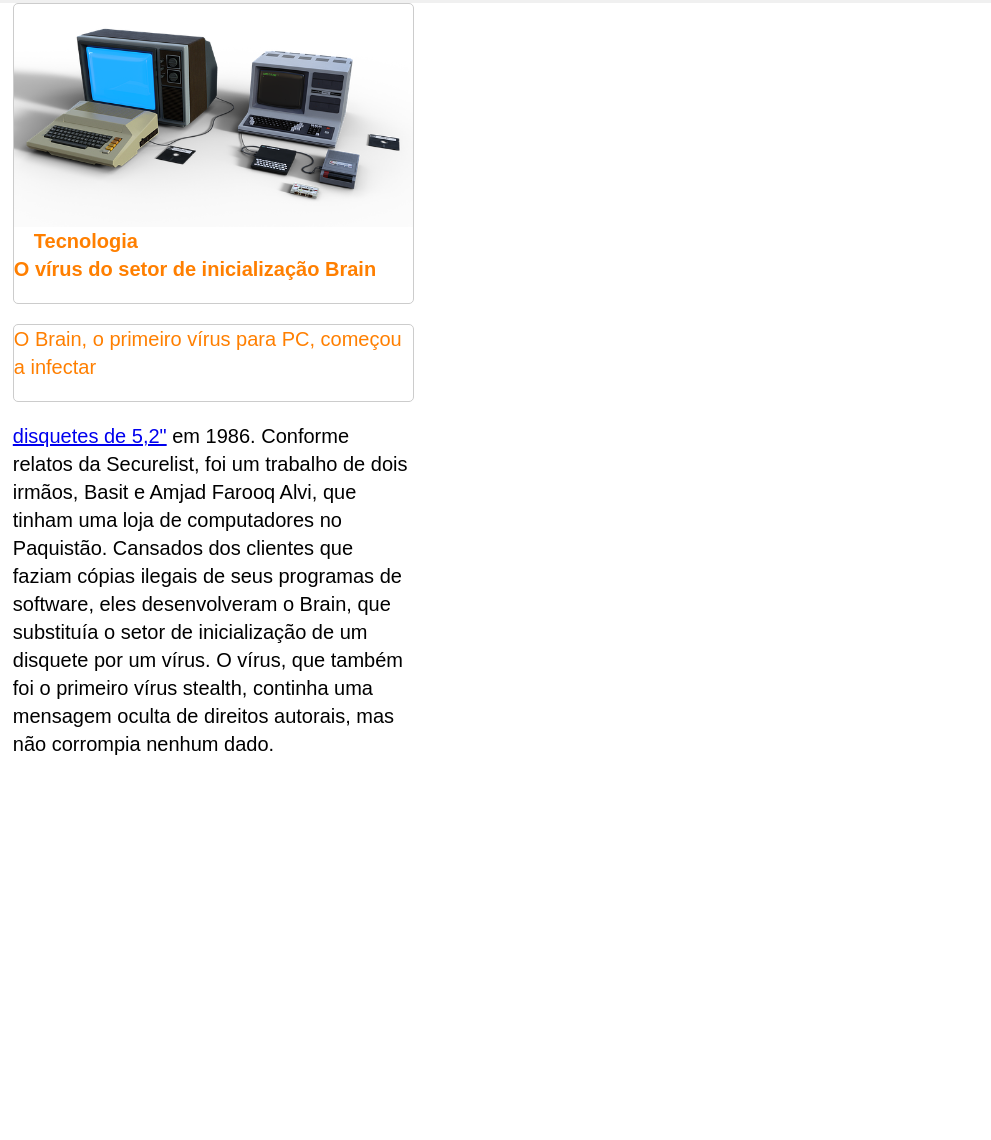
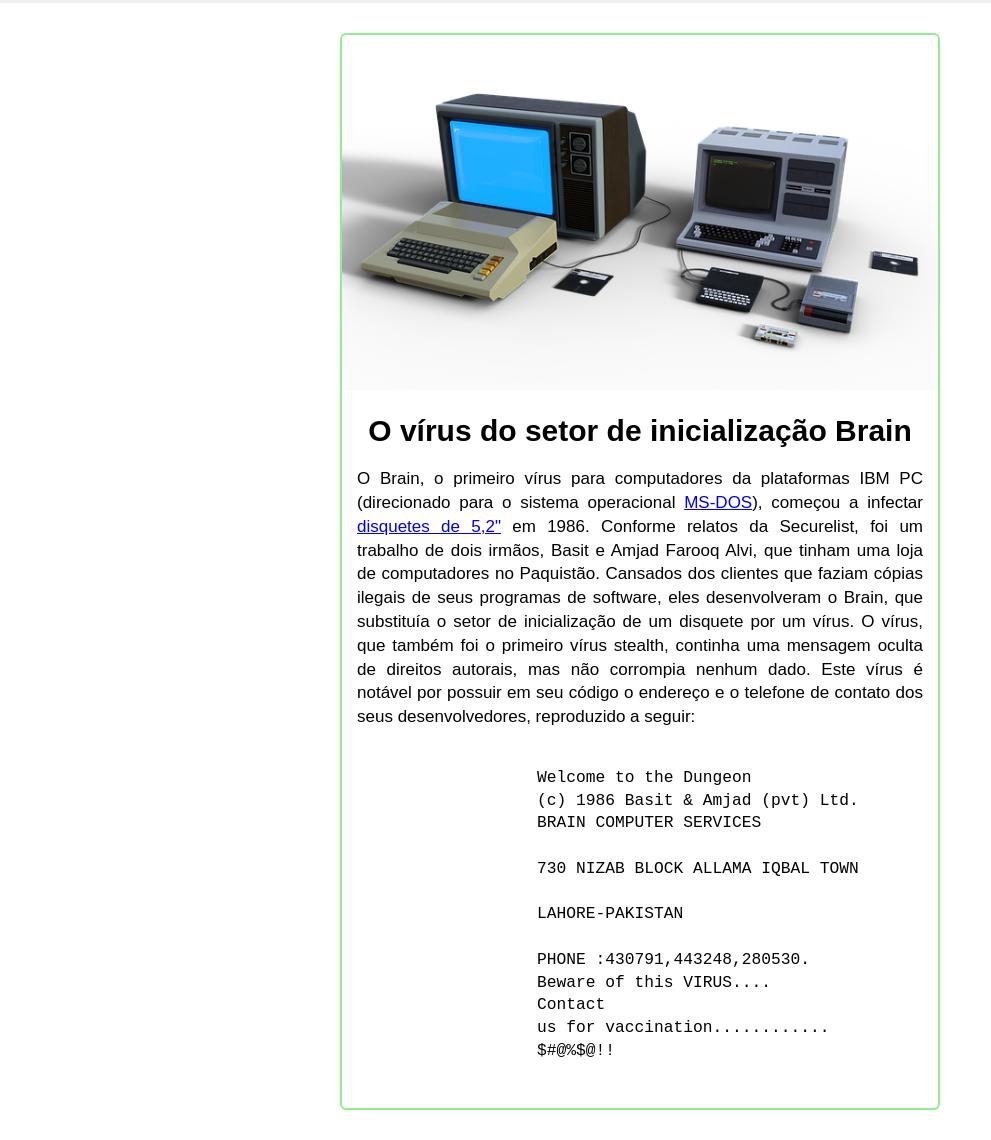
Before and after one commit to eduardodarocha/jornal-icj, a plain HTML site: page src/noticia1.html in a window 1280 px wide. Shown: the part 67-1207 px from the top of the page, without its empty margins (0-991 px from the left). Before the commit the page ends 825 px from the top, so only its background shows below. Drawn offline with Linux system fonts and the light colour scheme.

Commit message:
Commit com novas paginas de noticias
completado noticias1.html e inserido noticias2.html e videosnews.html

```diff
--- a/css/estilo.css
+++ b/css/estilo.css
@@ -190,3 +190,31 @@
     background: #555;
     margin-left: 1.5em;
 }
+
+.secaonews {
+    width: 600px;
+    margin: 30px auto 30px;
+    align-content: center;
+}
+
+.containernews {
+    border: 2px solid lightgreen;
+    border-radius: 6px;
+}
+
+.containernews img,
+iframe {
+    display: flex;
+    margin: 20px auto 20px auto;
+}
+
+.titulonews {
+    text-align: center;
+    font-size: 30px;
+}
+
+#newsmain {
+    text-align: justify;
+    padding: 15px;
+    font-size: 17px;
+}
--- a/src/noticia1.html
+++ b/src/noticia1.html
@@ -24,7 +24,7 @@
             <button class="menu-abrir">Abre Menu</button>
 
             <h1 class="logo">
-                <img src="/img/logo.svg" alt="logo do site">
+                <a href="../index.html"><img src="/img/logo.svg" alt="logo do site"></a>
             </h1>
 
             <nav class="barra-nav">
@@ -44,18 +44,38 @@
     </header>
 
 
-    <div class="secao">
-        <a class="tv chamada normal famosos">
+    <div class="secaonews">
+
+        <section class="containernews">
+
             <img src="/img/computer_old.png" alt="computador antigo">
-            <h2>Tecnologia</h2>
-            <h3>O vírus do setor de inicialização Brain</h3>
-            <p id="main">
-                O Brain, o primeiro vírus para PC, começou a infectar <a href="https://pt.wikipedia.org/wiki/Disquete" target="_blank">disquetes de 5,2"</a> em 1986. Conforme relatos da Securelist, foi um trabalho de dois irmãos, Basit e Amjad Farooq
-                Alvi, que tinham uma loja de computadores no Paquistão. Cansados dos clientes que faziam cópias ilegais de seus programas de software, eles desenvolveram o Brain, que substituía o setor de inicialização de um disquete por um vírus. O vírus,
-                que também foi o primeiro vírus stealth, continha uma mensagem oculta de direitos autorais, mas não corrompia nenhum dado.
+
+            <h3 class=" titulonews">O vírus do setor de inicialização Brain</h3>
+            <p id="newsmain">
+                O Brain, o primeiro vírus para computadores da plataformas IBM PC (direcionado para o sistema operacional
+                <a href="https://pt.wikipedia.org/wiki/MS-DOS">MS-DOS</a>), começou a infectar <a href="https://pt.wikipedia.org/wiki/Disquete" target="_blank">disquetes de 5,2"</a> em 1986. Conforme relatos da Securelist, foi um trabalho de dois irmãos,
+                Basit e Amjad Farooq Alvi, que tinham uma loja de computadores no Paquistão. Cansados dos clientes que faziam cópias ilegais de seus programas de software, eles desenvolveram o Brain, que substituía o setor de inicialização de um disquete
+                por um vírus. O vírus, que também foi o primeiro vírus stealth, continha uma mensagem oculta de direitos autorais, mas não corrompia nenhum dado. Este vírus é notável por possuir em seu código o endereço e o telefone de contato dos seus
+                desenvolvedores, reproduzido a seguir:
+                <pre>
+
+                    Welcome to the Dungeon
+                    (c) 1986 Basit & Amjad (pvt) Ltd.
+                    BRAIN COMPUTER SERVICES
+
+                    730 NIZAB BLOCK ALLAMA IQBAL TOWN
+
+                    LAHORE-PAKISTAN
+
+                    PHONE :430791,443248,280530.
+                    Beware of this VIRUS....
+                    Contact
+                    us for vaccination............
+                    $#@%$@!!
+
+            </pre>
             </p>
-            </p>
-        </a>
+        </section>
     </div>
 
 
```
Also changed, not shown: index.html (+30 -30 lines), src/noticia2.html (added, +64 -0 lines), src/videonews.html (added, +67 -0 lines), img/gato-preso-resized.jpg (added), img/logo_old1.svg (deleted), img/logo_old2.svg (deleted), img/vacinas.png (added).
